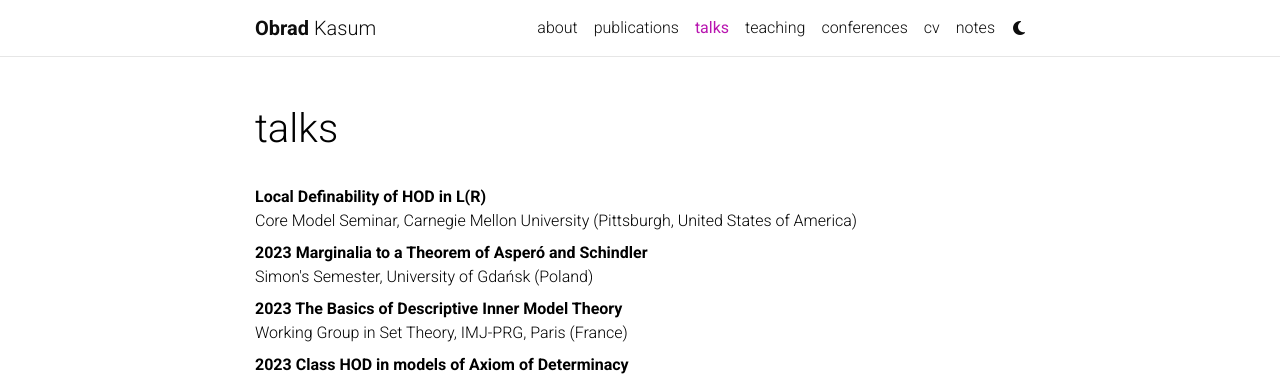
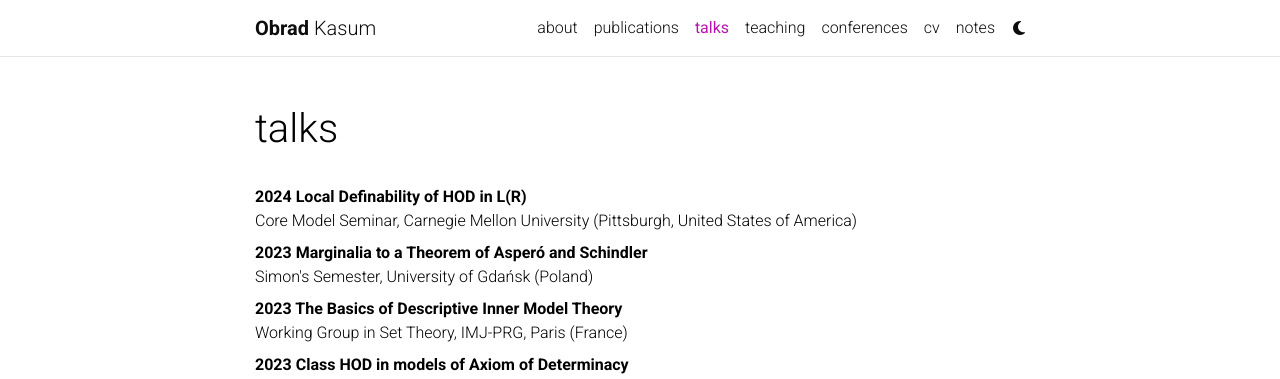
Before and after one commit to obradkasum/obradkasum.github.io, a Jekyll site: the page built from _pages/talks.md, in a window 1280 px wide and 1055 px high. Shown: the top 379 px of the window. Built offline with Jekyll 4.4.1, drawn with Linux system fonts in a browser that asks for light colours; comment, search, counter and statistics services are not loaded; a style sheet for code colours, icons or effects is not loaded.

Commit message:
Update talks.md

```diff
--- a/_pages/talks.md
+++ b/_pages/talks.md
@@ -7,7 +7,7 @@ nav: true
 nav_order: 2
 ---
 <dl>
-<dt>Local Definability of HOD in L(R)</dt>
+<dt>2024 Local Definability of HOD in L(R)</dt>
 <dd>Core Model Seminar, Carnegie Mellon University (Pittsburgh, United States of America) </dd>
 <dt>2023 Marginalia to a Theorem of Asperó and Schindler</dt>
 <dd>Simon's Semester, University of Gdańsk (Poland)</dd>
```
